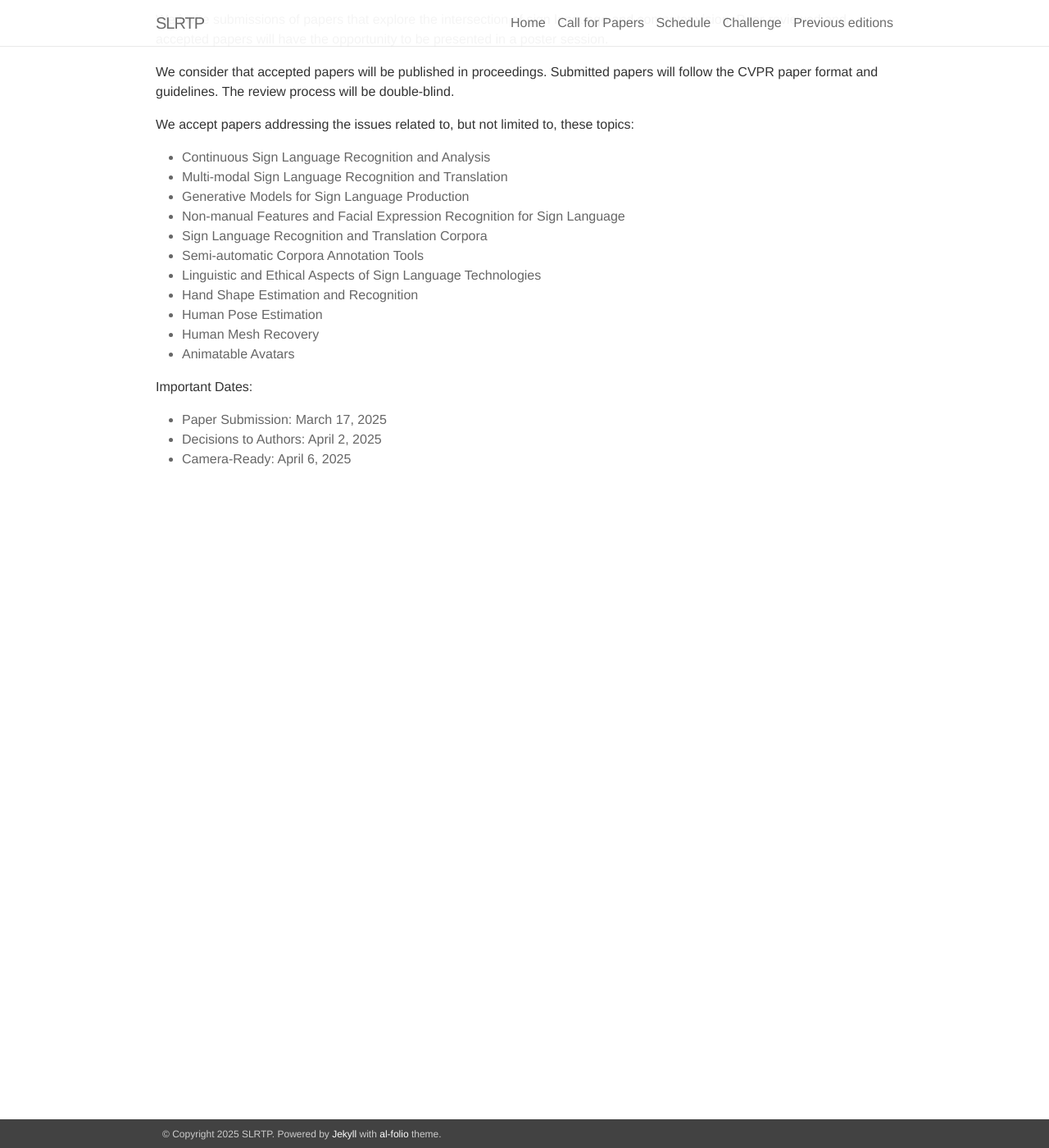
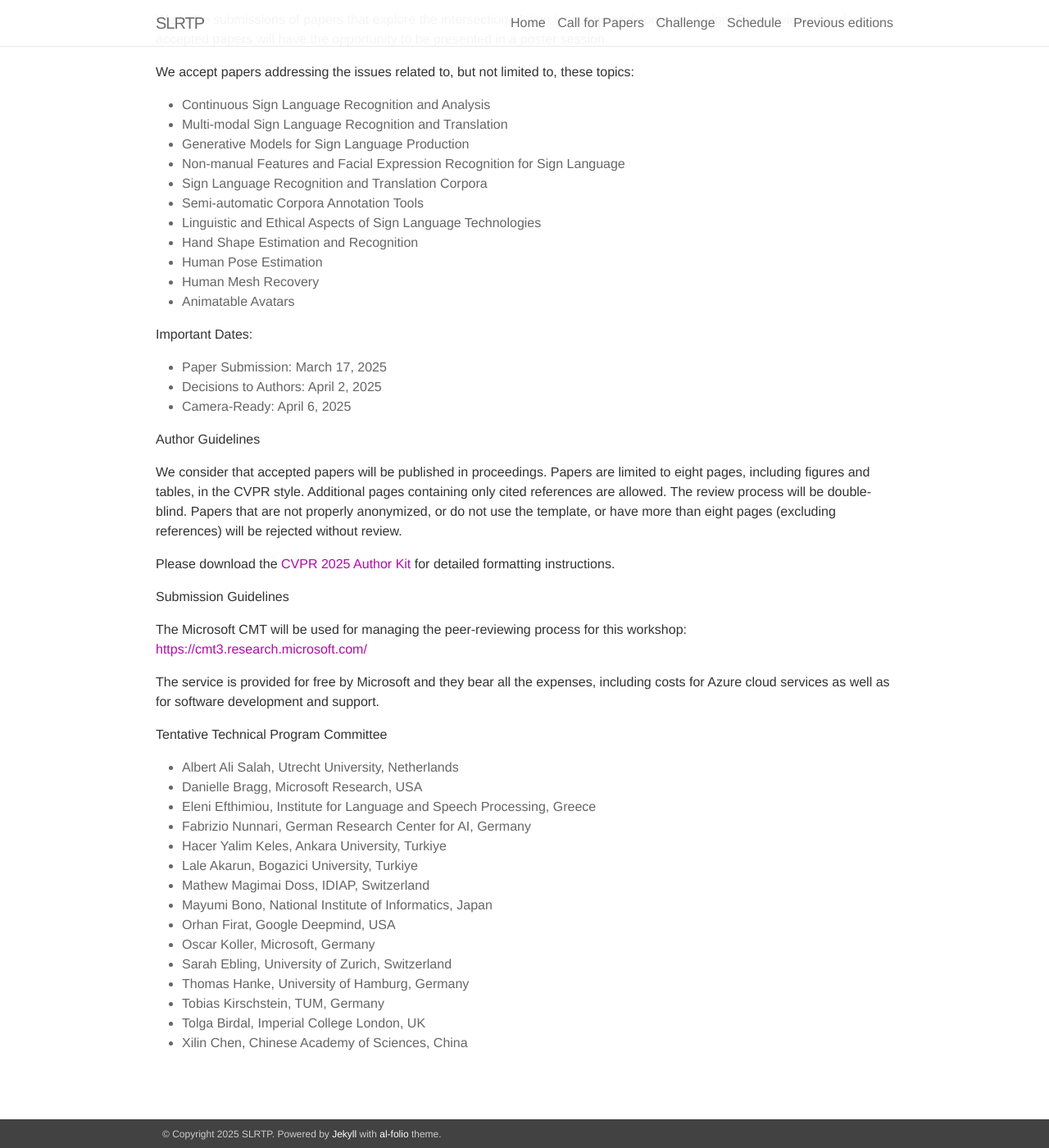
Before and after one commit to slrtpworkshop/slrtpworkshop.github.io, a Jekyll site: the page built from _pages/01_call.md, in a window 1280 px wide and 1400 px high, scrolled down 409 px. Shown: the whole window at 82% size. Built offline with Jekyll 4.4.1, drawn with Linux system fonts in a browser that asks for light colours; nearby versions of some CDN libraries.

Commit message:
add more details for CFP

```diff
--- a/_pages/01_call.md
+++ b/_pages/01_call.md
@@ -5,8 +5,6 @@ title: Call for Papers
 ---
 
 We invite submissions of papers that explore the intersection of sign language and computer vision. Peer-reviewed and accepted papers will have the opportunity to be presented in a poster session.
-
-We consider that accepted papers will be published in proceedings. Submitted papers will follow the CVPR paper format and guidelines. The review process will be double-blind.
 
 We accept papers addressing the issues related to, but not limited to, these topics:
 
@@ -22,8 +20,40 @@ We accept papers addressing the issues related to, but not limited to, these top
 - Human Mesh Recovery
 - Animatable Avatars
 
-Important Dates:
+**Important Dates:**
 
 - Paper Submission: March 17, 2025
 - Decisions to Authors: April 2, 2025
 - Camera-Ready: April 6, 2025
+
+**Author Guidelines**
+
+We consider that accepted papers will be published in proceedings. Papers are limited to eight pages, including figures and tables, in the CVPR style. Additional pages containing only cited references are allowed. The review process will be double-blind. Papers that are not properly anonymized, or do not use the template, or have more than eight pages (excluding references) will be rejected without review.
+
+Please download the [CVPR 2025 Author Kit](https://github.com/cvpr-org/author-kit/releases) for detailed formatting instructions.
+
+
+
+**Submission Guidelines**
+
+The Microsoft CMT will be used for managing the peer-reviewing process for this workshop: [https://cmt3.research.microsoft.com/](https://cmt3.research.microsoft.com/)
+
+The service is provided for free by Microsoft and they bear all the expenses, including costs for Azure cloud services as well as for software development and support.
+
+**Tentative Technical Program Committee**
+
+- Albert Ali Salah, Utrecht University, Netherlands
+- Danielle Bragg, Microsoft Research, USA
+- Eleni Efthimiou, Institute for Language and Speech Processing, Greece
+- Fabrizio Nunnari, German Research Center for AI, Germany
+- Hacer Yalim Keles, Ankara University, Turkiye
+- Lale Akarun, Bogazici University, Turkiye
+- Mathew Magimai Doss, IDIAP, Switzerland
+- Mayumi Bono, National Institute of Informatics, Japan
+- Orhan Firat, Google Deepmind, USA
+- Oscar Koller, Microsoft, Germany
+- Sarah Ebling, University of Zurich, Switzerland
+- Thomas Hanke, University of Hamburg, Germany
+- Tobias Kirschstein, TUM, Germany
+- Tolga Birdal, Imperial College London, UK
+- Xilin Chen, Chinese Academy of Sciences, China
```
Also changed, not shown: _pages/00_home.md (+14 -0 lines), _pages/02_challenge.md (renamed from _pages/03_challenge.md), _pages/03_schedule.md (renamed from _pages/02_schedule.md).
